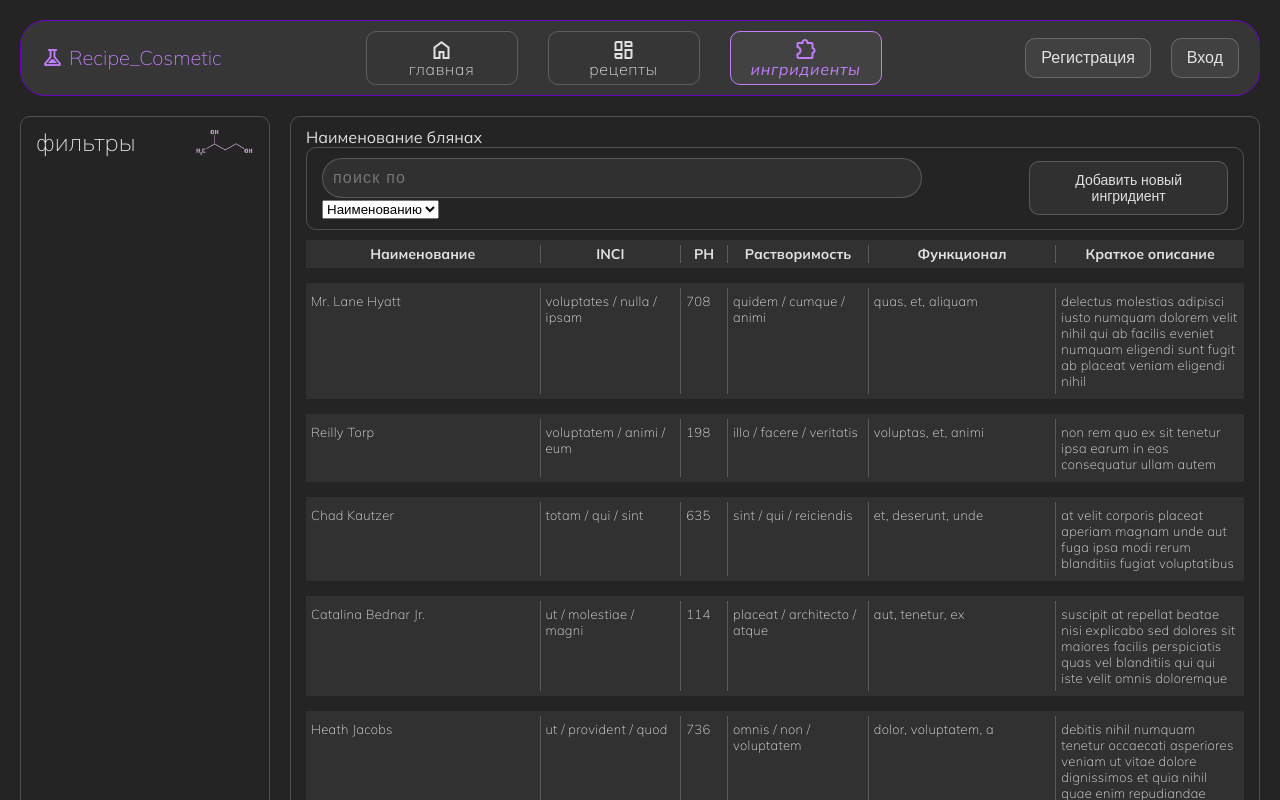
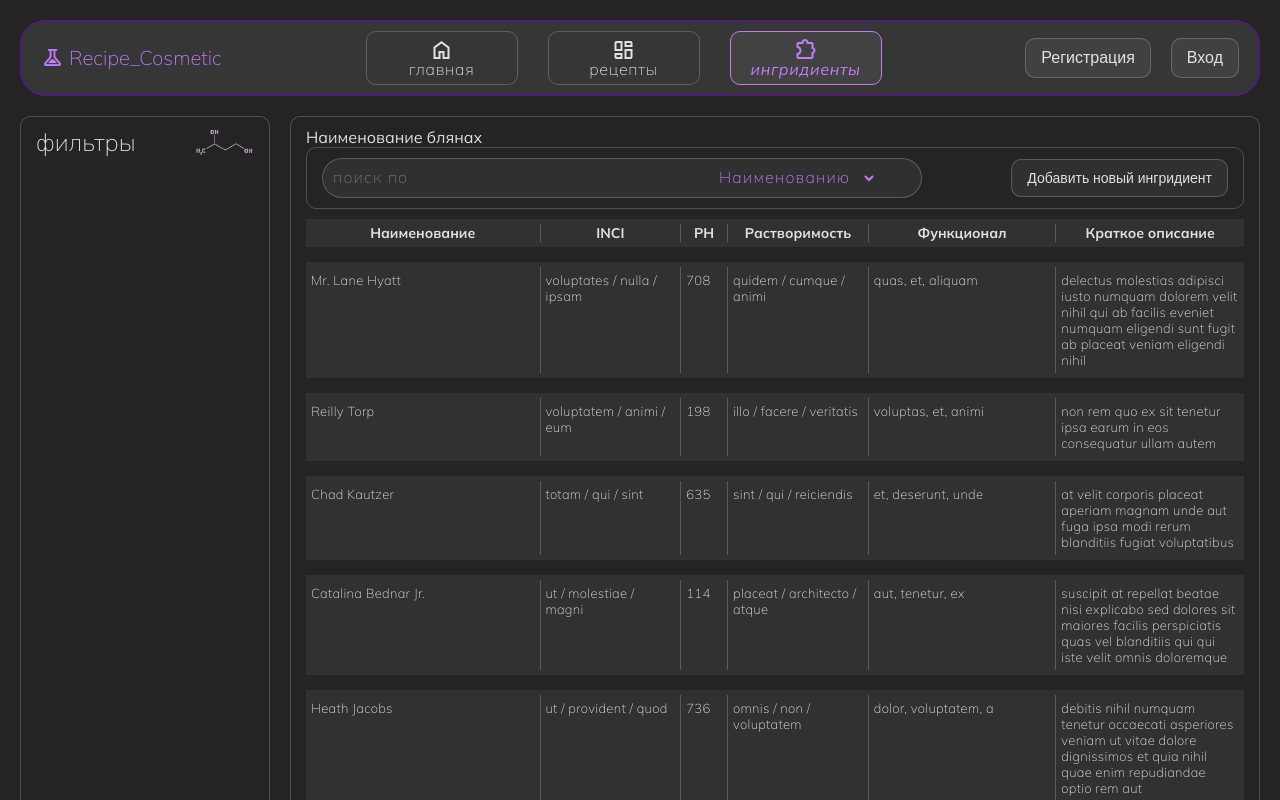
Before and after one commit to Old-Yaryi/Recipes, a React (Vite) app: page /ingridients in a window 1280 px wide. Shown: the top 800 px of the page. Built offline with nearby package versions, Linux system fonts and the light colour scheme.

Commit message:
select_search_style

```diff
--- a/src/Components/SearchIngidients/SearchIngridients.scss
+++ b/src/Components/SearchIngidients/SearchIngridients.scss
@@ -33,6 +33,27 @@
 
   &::placeholder {
     color: var(main-text-color);
+    font-family: "Mulish", sans-serif;
+  }
+}
+
+.search__type {
+  position: absolute;
+  right: 60px;
+  top: 14px;
+  background-color: inherit;
+  border: none;
+  color: #c17ef8;
+  font-weight: 100;
+  font-size: 16px;
+  letter-spacing: 1.2px;
+  outline: 0;
+  padding: 5px 10px;
+  font-family: "Mulish", sans-serif;
+  border-radius: 10px;
+
+  & option {
+    background-color: var(--background-deep-light);
   }
 }
 
--- a/src/pages/Ingridients/Ingridients.jsx
+++ b/src/pages/Ingridients/Ingridients.jsx
@@ -15,15 +15,13 @@ const getData = async () => {
 const Ingridients = () => {
 
   const [search, setSearch] = useState('')
-  let [typeSearch, setTypeSearch] = useState('title')
+  const [typeSearch, setTypeSearch] = useState('title')
 
   const { data, error, isLoading } = useQuery({
     queryKey: ['ingridient'],
     queryFn: getData
   })
-  // useEffect(() => {
-  //   console.log(typeSearch);
-  // }, [typeSearch])
+
 
   function setSearchOfType(searchType) {
     setTypeSearch(searchType)
```
